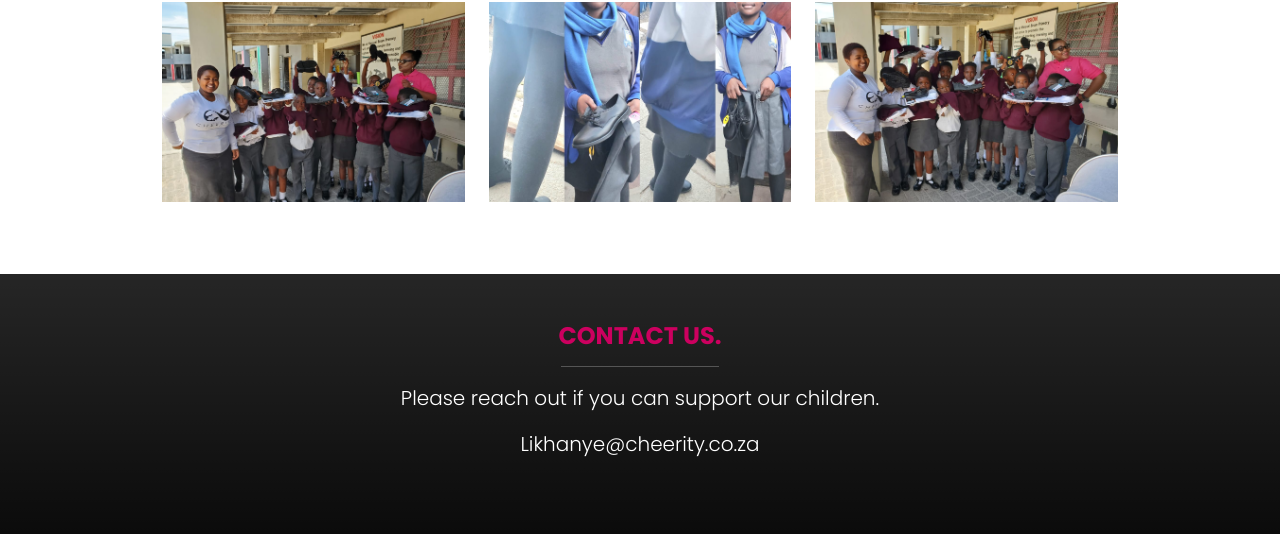
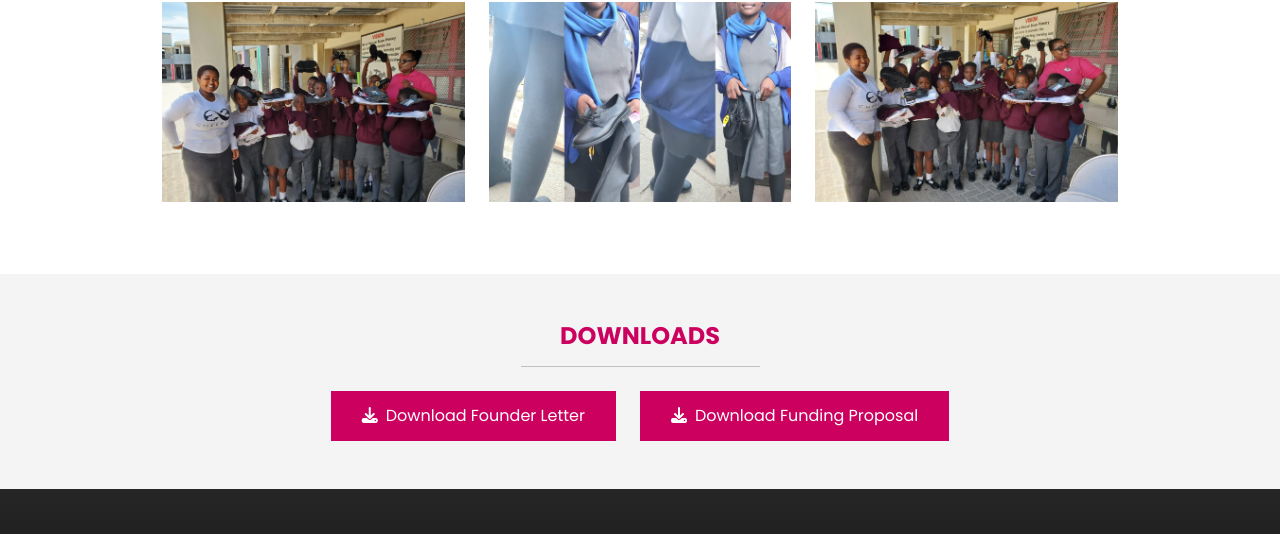
Before and after one commit to JimMcKeown17/cheerity, a website: page index.html in a window 1280 px wide. Shown: the part 2648-3182 px from the top of the page. Drawn offline with nearby package versions, Linux system fonts and the light colour scheme; files that its build step writes are made by us from their sources.

Commit message:
added downloads section with two docs

```diff
--- a/index.html
+++ b/index.html
@@ -174,6 +174,33 @@
         </div>
       </div>
     </section>
+    <section class="downloads">
+      <!-- Downloads -->
+      <section id="about" class="about bg-light py-5">
+        <div class="container">
+          <div class="text-center">
+            <h4 class="text-uppercase fw-bold text-primary">Downloads</h4>
+            <hr class="w-25 mx-auto" />
+            <div class="d-flex justify-content-center gap-4 mt-4">
+              <a
+                href="docs/Cheerity - Letter from Founder.pdf"
+                class="btn btn-primary"
+                download
+              >
+                <i class="fas fa-download me-2"></i>Download Founder Letter
+              </a>
+              <a
+                href="docs/Cheerity - Proposal.pdf"
+                class="btn btn-primary"
+                download
+              >
+                <i class="fas fa-download me-2"></i>Download Funding Proposal
+              </a>
+            </div>
+          </div>
+        </div>
+      </section>
+    </section>
     <!-- Contact -->
     <section class="contact text-bg-dark bg-gradient py-5">
       <div class="container">
```
Also changed, not shown: 2 other files.
